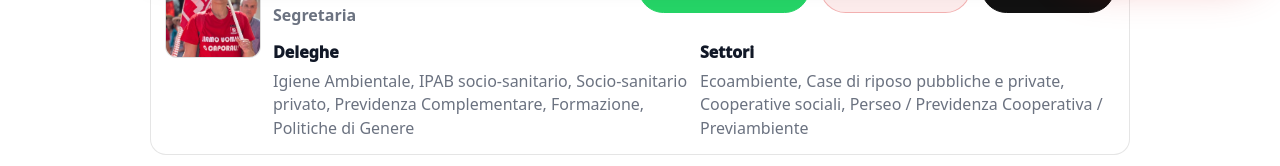
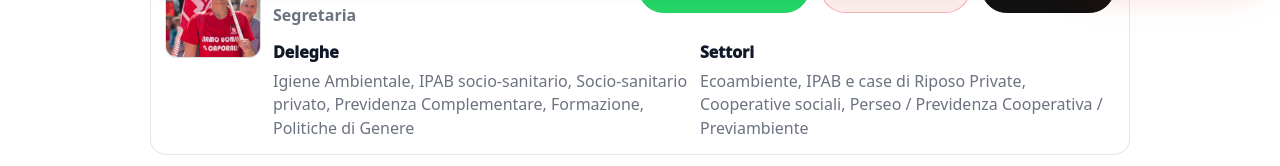
Before and after one commit to pasqualebrenga/fpcgilrovigo-web, a Next.js app: page /chi-siamo in a window 1280 px wide. Shown: the part 818-984 px from the top of the page. Built offline with nearby package versions, Linux system fonts and the light colour scheme.

Commit message:
Aggiorna deleghe Roberta Denanni

```diff
--- a/app/chi-siamo/page.tsx
+++ b/app/chi-siamo/page.tsx
@@ -126,7 +126,7 @@ const PERSONE: Persona[] = [
     ruolo: "Segretaria",
     deleghe: "Igiene Ambientale, IPAB socio-sanitario, Socio-sanitario privato, Previdenza Complementare, Formazione, Politiche di Genere",
     settori:
-      "Ecoambiente, Case di riposo pubbliche e private, Cooperative sociali, Perseo / Previdenza Cooperativa / Previambiente",
+      "Ecoambiente, IPAB e case di Riposo Private, Cooperative sociali, Perseo / Previdenza Cooperativa / Previambiente",
     telefono: "3450623870",
     email: "fp.ro.denanni@veneto.cgil.it",
     foto: "/segreteria/denanni.jpg",
```
